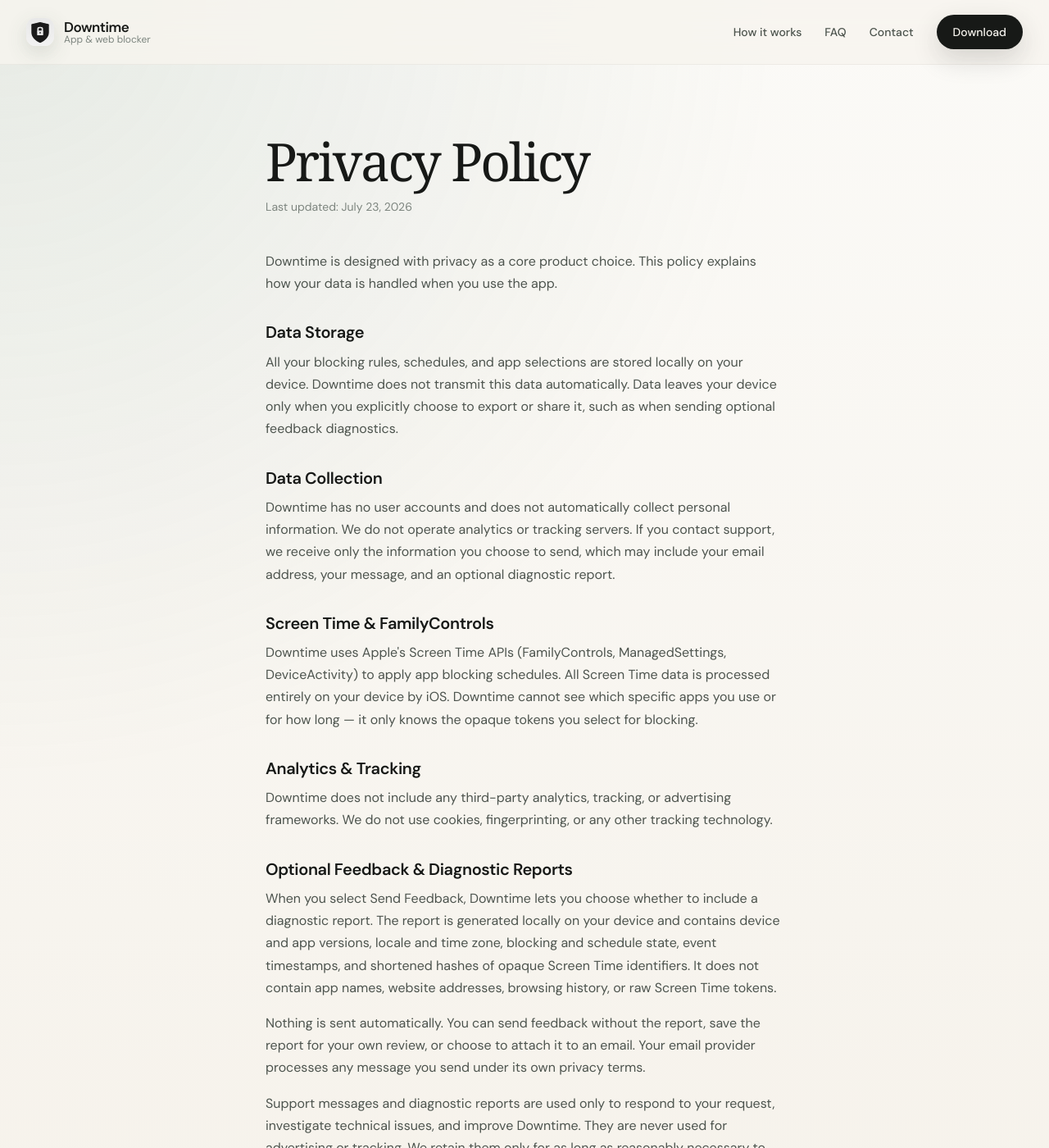
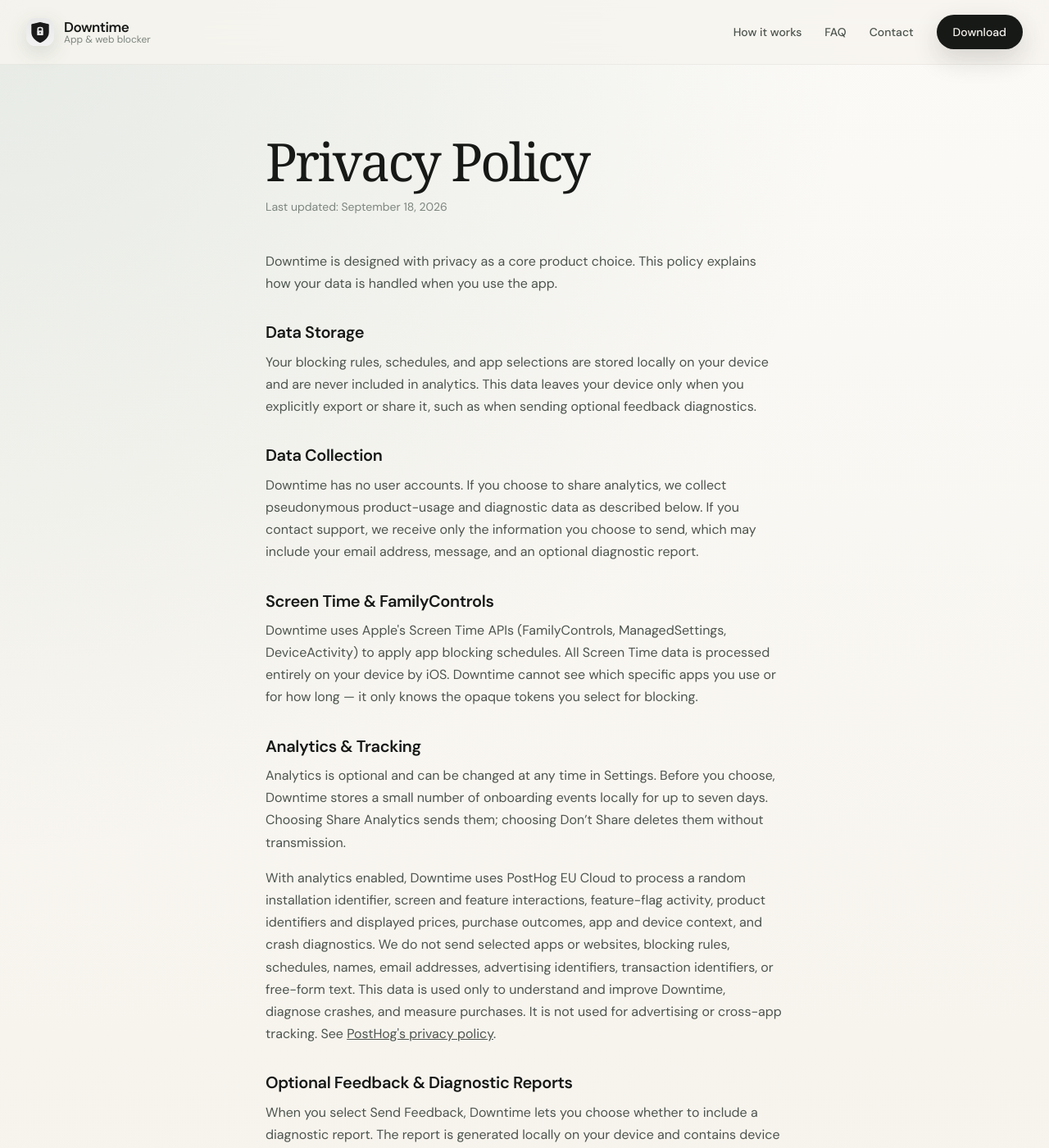
Before and after one commit to AriApar/ariapar.github.io, a Jekyll site: the page downtime/privacy.html, which Jekyll copies as it is, in a window 1280 px wide and 1400 px high. Shown: the whole window at 82% size. Built offline with Jekyll 4.4.1, drawn with Linux system fonts in a browser that asks for light colours; some web fonts are replaced; some of the changed text lies outside the part shown.

Commit message:
Update Downtime privacy policy for analytics

```diff
--- a/downtime/privacy.html
+++ b/downtime/privacy.html
@@ -154,21 +154,22 @@
   <main class="page-shell">
   <article class="privacy-page">
     <h1>Privacy Policy</h1>
-    <p class="last-updated">Last updated: July 23, 2026</p>
+    <p class="last-updated">Last updated: September 18, 2026</p>
 
     <p>Downtime is designed with privacy as a core product choice. This policy explains how your data is handled when you use the app.</p>
 
     <h2>Data Storage</h2>
-    <p>All your blocking rules, schedules, and app selections are stored locally on your device. Downtime does not transmit this data automatically. Data leaves your device only when you explicitly choose to export or share it, such as when sending optional feedback diagnostics.</p>
+    <p>Your blocking rules, schedules, and app selections are stored locally on your device and are never included in analytics. This data leaves your device only when you explicitly export or share it, such as when sending optional feedback diagnostics.</p>
 
     <h2>Data Collection</h2>
-    <p>Downtime has no user accounts and does not automatically collect personal information. We do not operate analytics or tracking servers. If you contact support, we receive only the information you choose to send, which may include your email address, your message, and an optional diagnostic report.</p>
+    <p>Downtime has no user accounts. If you choose to share analytics, we collect pseudonymous product-usage and diagnostic data as described below. If you contact support, we receive only the information you choose to send, which may include your email address, message, and an optional diagnostic report.</p>
 
     <h2>Screen Time & FamilyControls</h2>
     <p>Downtime uses Apple's Screen Time APIs (FamilyControls, ManagedSettings, DeviceActivity) to apply app blocking schedules. All Screen Time data is processed entirely on your device by iOS. Downtime cannot see which specific apps you use or for how long — it only knows the opaque tokens you select for blocking.</p>
 
     <h2>Analytics & Tracking</h2>
-    <p>Downtime does not include any third-party analytics, tracking, or advertising frameworks. We do not use cookies, fingerprinting, or any other tracking technology.</p>
+    <p>Analytics is optional and can be changed at any time in Settings. Before you choose, Downtime stores a small number of onboarding events locally for up to seven days. Choosing Share Analytics sends them; choosing Don’t Share deletes them without transmission.</p>
+    <p>With analytics enabled, Downtime uses PostHog EU Cloud to process a random installation identifier, screen and feature interactions, feature-flag activity, product identifiers and displayed prices, purchase outcomes, app and device context, and crash diagnostics. We do not send selected apps or websites, blocking rules, schedules, names, email addresses, advertising identifiers, transaction identifiers, or free-form text. This data is used only to understand and improve Downtime, diagnose crashes, and measure purchases. It is not used for advertising or cross-app tracking. See <a href="https://posthog.com/privacy">PostHog's privacy policy</a>.</p>
 
     <h2>Optional Feedback & Diagnostic Reports</h2>
     <p>When you select Send Feedback, Downtime lets you choose whether to include a diagnostic report. The report is generated locally on your device and contains device and app versions, locale and time zone, blocking and schedule state, event timestamps, and shortened hashes of opaque Screen Time identifiers. It does not contain app names, website addresses, browsing history, or raw Screen Time tokens.</p>
@@ -176,7 +177,7 @@
     <p>Support messages and diagnostic reports are used only to respond to your request, investigate technical issues, and improve Downtime. They are never used for advertising or tracking. We retain them only for as long as reasonably necessary to handle the support request and maintain relevant support records, after which they are deleted.</p>
 
     <h2>Data Control</h2>
-    <p>You have full control over your data. You can export your configuration as a JSON file for backup and delete locally stored data by removing the app from your device. You can ask us to delete support emails or diagnostic reports you previously sent by contacting isemailfine@gmail.com from the same email address.</p>
+    <p>You can enable or disable analytics in Downtime's Settings, export your configuration as a JSON file, and delete locally stored data by removing the app. Disabling analytics stops future analytics collection. You can ask us to delete support emails or diagnostic reports you previously sent by contacting isemailfine@gmail.com from the same email address.</p>
 
     <h2>Changes to This Policy</h2>
     <p>If we update this policy, the changes will be reflected here with an updated date. Continued use of the app after changes constitutes acceptance of the updated policy.</p>
```
